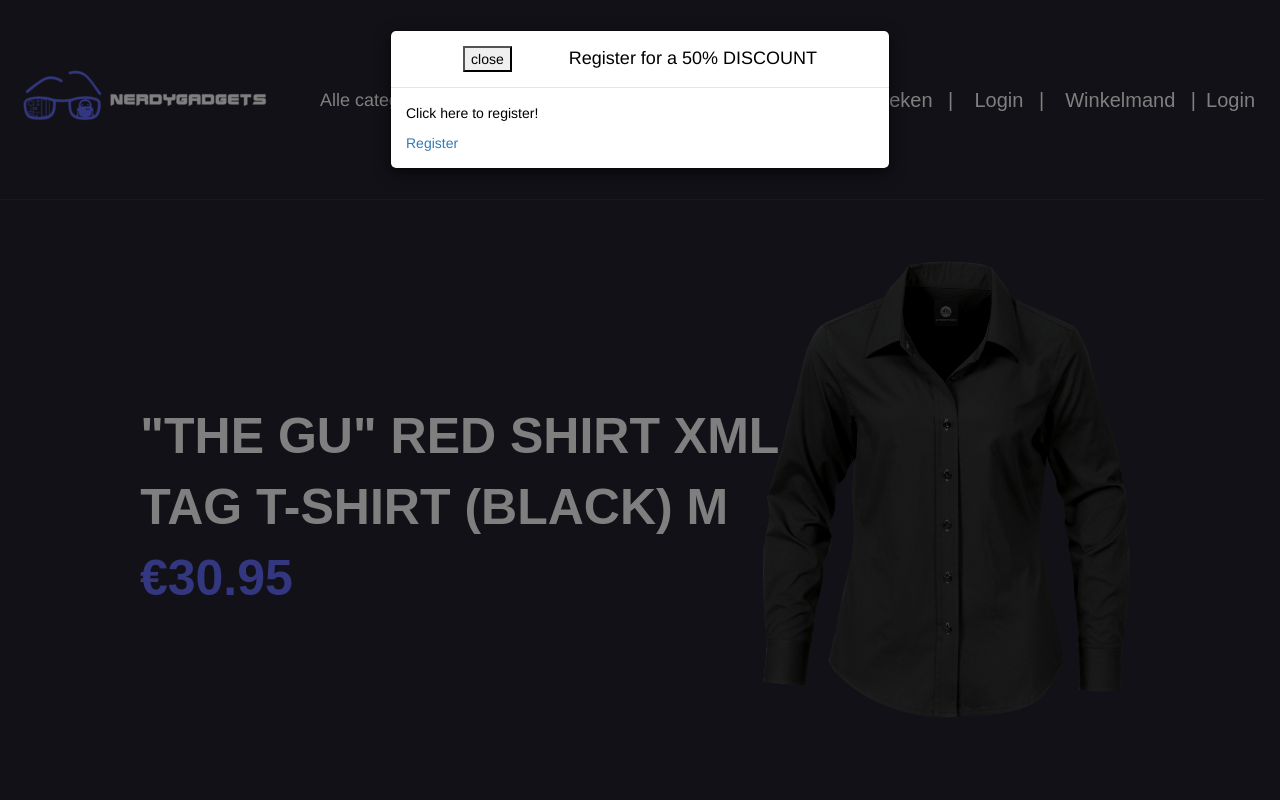
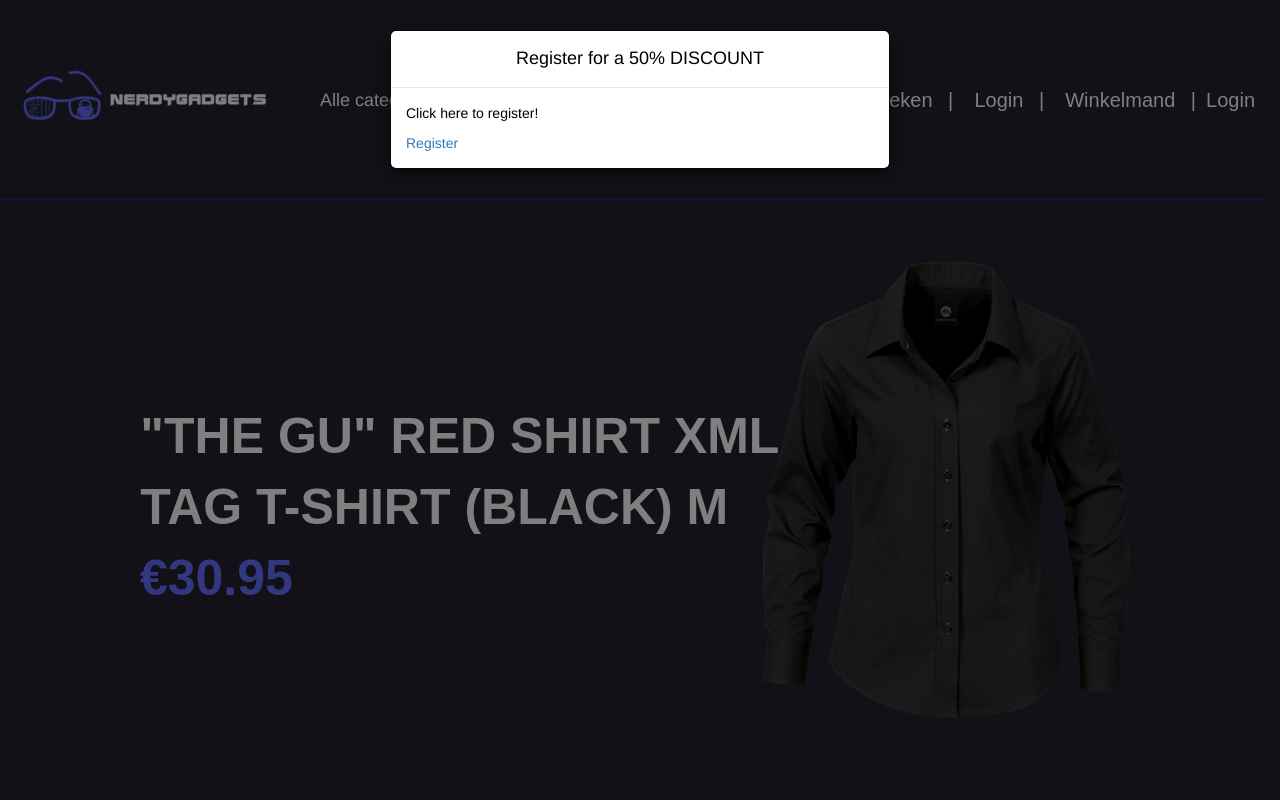
Before and after one commit to Hazent/NerdyGadgets, a PHP site: page / in a window 1280 px wide; the page is wider, and only the part inside the window is pictured. Run offline with PHP 8.4, Linux system fonts and the light colour scheme; data that the repository does not hold is empty; some libraries are stand-ins or nearby versions; some web fonts are replaced.

Commit message:
no message

```diff
--- a/nerdygadgets/index.php
+++ b/nerdygadgets/index.php
@@ -28,7 +28,7 @@ include __DIR__ . "/header.php";
     <div class="modal-dialog">
         <div class="modal-content">
             <div class="modal-header">
-                <button class="button" class="close" aria-hidden="true" style="color: #000000;">close</button>
+                <!-- <button class="button" class="close" aria-hidden="true" style="color: #000000;">close</button> -->
                 <h4 class="modal-title" style="color: #000000;">Register for a 50% DISCOUNT</h4>
             </div>
             <div class="modal-body" style="color: #000000;">
--- a/nerdygadgets/profile.php
+++ b/nerdygadgets/profile.php
@@ -1,5 +1,5 @@
 <?php require __DIR__ . "/header.php";
-require __DIR__ . "/connect.php";?>
+require __DIR__ . "/connect.php"; ?>
 <?php
 
 $user_id = $_SESSION["personId"];
@@ -19,6 +19,7 @@ $email = $array["EmailAddress"];
 ?>
 <!DOCTYPE html>
 <html lang="nl">
+
 <head>
     <title>Profiel</title>
     <meta charset="UTF-8">
@@ -26,6 +27,7 @@ $email = $array["EmailAddress"];
 
     </style>
 </head>
+
 <body>
     <div class="head">
         <h1>Profiel van <?php print($fullname) ?></h1>
@@ -34,6 +36,8 @@ $email = $array["EmailAddress"];
         <p>Telefoon nr: <?php print($phonenumber) ?></p>
         <p>email: <?php print($email) ?></p>
     </div>
+    <a href="orders.php">bestelgeschiedenis</a>
 
 </body>
+
 </html>
```
Lines whose indentation alone changed are shown as unchanged.
